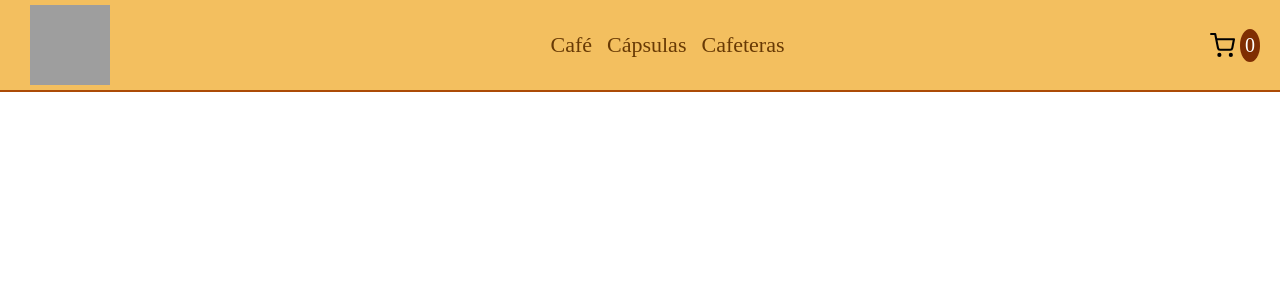
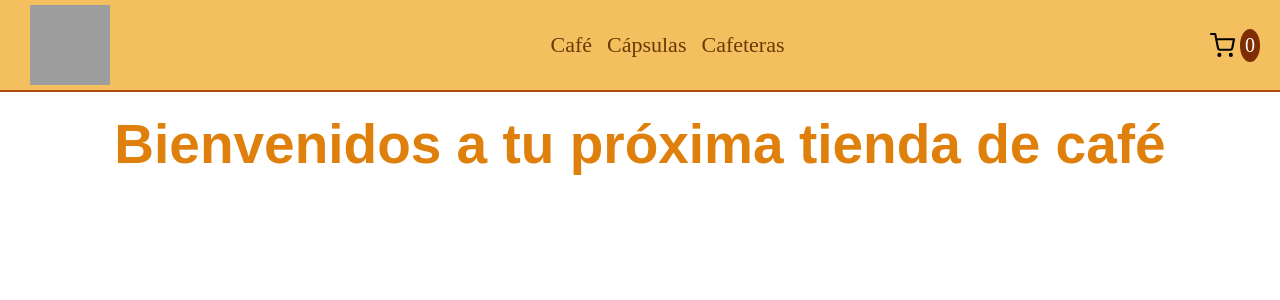
Before and after one commit to rivadaviense/la-cafeteria, a React (Vite) app: page / in a window 1280 px wide. Shown: the top 300 px of the page. Built offline with nearby package versions, Linux system fonts and the light colour scheme; grey boxes are pictures that could not be loaded.

Commit message:
agregado del mensaja de bienvenida

```diff
--- a/src/App.jsx
+++ b/src/App.jsx
@@ -1,9 +1,11 @@
 import { Navbar } from "./components/layout/navbar/Navbar.jsx";
+import ItemListContainer from "./components/common/itemListContainer/ItemListContainer";
 
 function App() {
   return (
     <div>
       <Navbar />
+      <ItemListContainer greeting={"Bienvenidos a tu próxima tienda de café"} />
     </div>
   );
 }
--- /dev/null
+++ b/src/components/common/itemListContainer/ItemListContainer.jsx
@@ -0,0 +1,11 @@
+import "./itemListContainer.css";
+
+const ItemListContainer = ({ greeting }) => {
+  return (
+    <div>
+      <h1 className="titulo-bienvenida"> {greeting} </h1>
+    </div>
+  );
+};
+
+export default ItemListContainer;
--- /dev/null
+++ b/src/components/common/itemListContainer/itemListContainer.css
@@ -0,0 +1,7 @@
+.titulo-bienvenida {
+  font-size: 55px;
+  color: #df800d;
+  text-align: center;
+  margin-top: 20px;
+  font-family: "Arial", sans-serif;
+}
```
